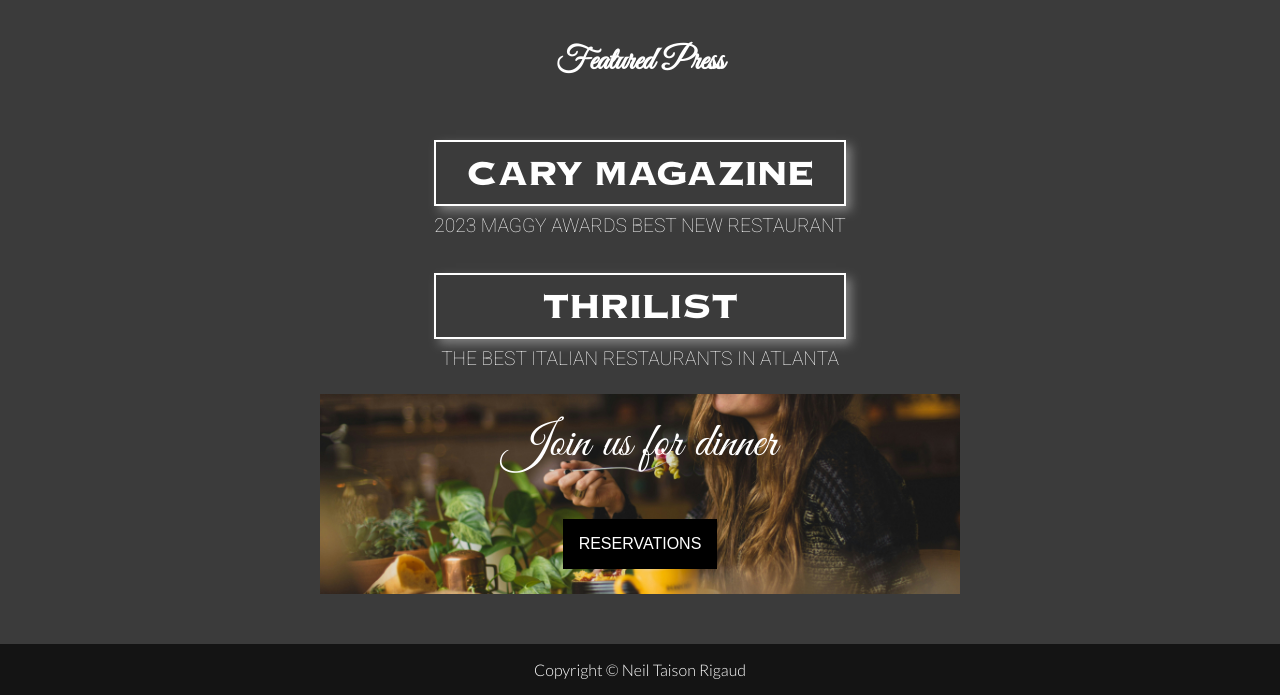
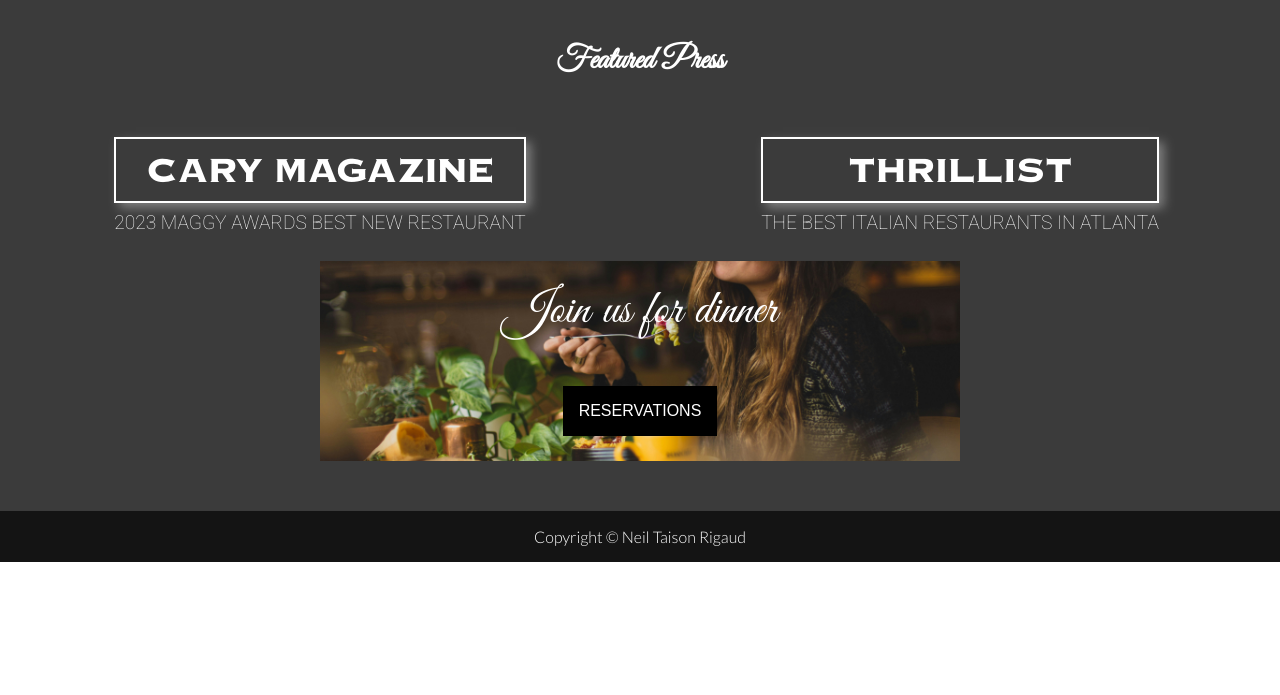
Before and after one commit to blackbird410/restaurant-page, a website built with webpack: page dist/index.html in a window 1280 px wide. Shown: the part 1622-2317 px from the top of the page. After the commit the page ends 2184 px from the top, so only its background shows below. Built offline with nearby package versions, Linux system fonts and the light colour scheme; files whose address does not match are found by name; a web font is replaced by a local one.

Commit message:
Changed press section layout for responsivity

```diff
--- a/src/index.js
+++ b/src/index.js
@@ -178,7 +178,7 @@
 		event_name: '2023 Maggy Awards Best New Restaurant',
 	},
 	{
-		title: 'Thrilist',
+		title: 'Thrillist',
 		event_name: 'The Best Italian Restaurants in Atlanta',
 	},
 ]
--- a/src/style.css
+++ b/src/style.css
@@ -46,6 +46,7 @@
 	align-items: center;
 	margin: 12px;
 	padding: 12px;
+	border: 2px solid gray;
 }
 
 .logo {
@@ -196,13 +197,17 @@
 }
 
 .featured-press-container {
-	gap: 36px;
+	row-gap: 36px;
 	text-align: center;
 
+	grid-template-rows: 80px repeat(auto-fit, minmax(100px, 1fr));
+	grid-template-columns: repeat(auto-fit, minmax(500px, 1fr));
+	justify-items: center;
 }
 
-.press-container {
-	justify-self: stretch;
+.featured-press-title {
+	grid-column: 1 / -1;
+	align-self: center;
 }
 
 .press-title {
```
Also changed, not shown: dist/index.bundle.js.
